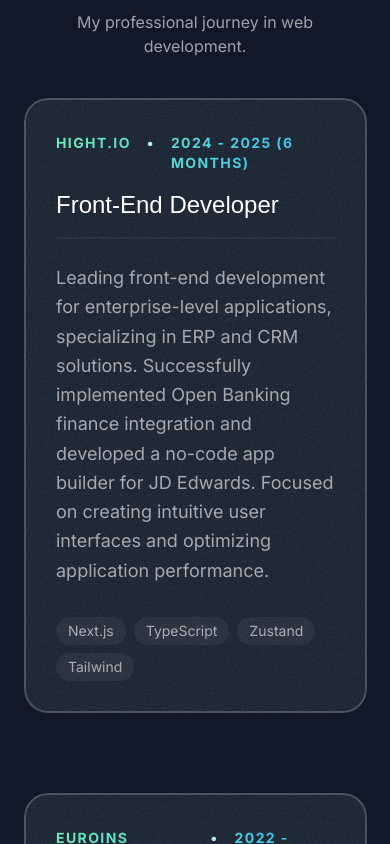
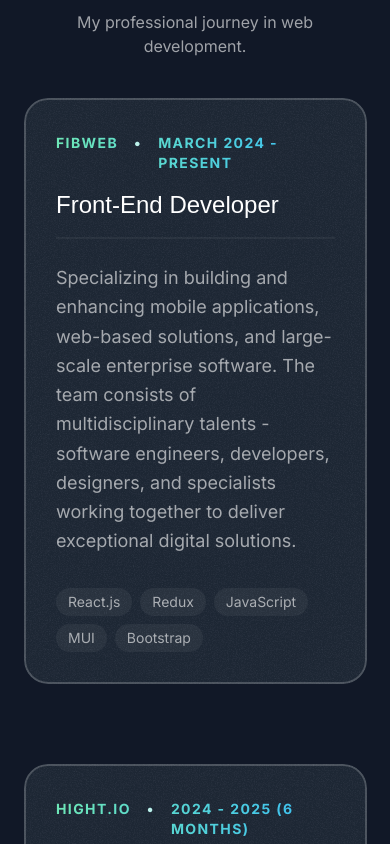
Before and after one commit to IvanGoranov02/Portfolio-Next, a Next.js app: page / in a window 390 px wide. Shown: the part 900-1744 px from the top of the page. Built offline with nearby package versions, Linux system fonts and the light colour scheme; a web font is replaced by a local one.

Commit message:
feat: Add new experience entry for Front-End Developer role at FibWeb
- Include details about the role, responsibilities, and technologies used
- Highlight focus on mobile applications, web solutions, and enterprise software development

```diff
--- a/src/sections/Experience.tsx
+++ b/src/sections/Experience.tsx
@@ -5,6 +5,14 @@ import { SectionHeader } from "@/components/SectionHeader";
 import { Card } from "@/components/Card";
 
 const experiences = [
+  {
+    period: "March 2024 - Present",
+    role: "Front-End Developer",
+    company: "FibWeb",
+    description:
+      "Specializing in building and enhancing mobile applications, web-based solutions, and large-scale enterprise software. The team consists of multidisciplinary talents - software engineers, developers, designers, and specialists working together to deliver exceptional digital solutions.",
+    technologies: ["React.js", "Redux", "JavaScript", "MUI", "Bootstrap"],
+  },
   {
     period: "2024 - 2025 (6 months)",
     role: "Front-End Developer",
```
